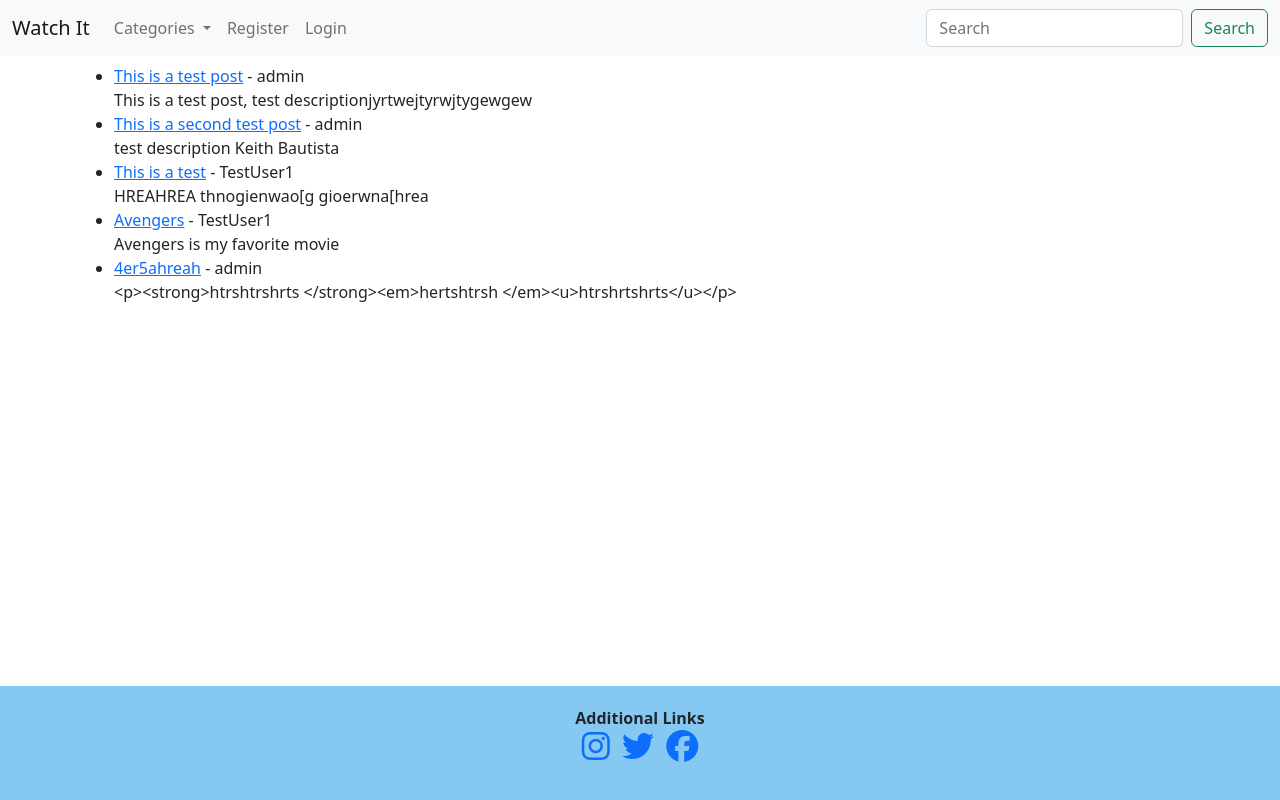
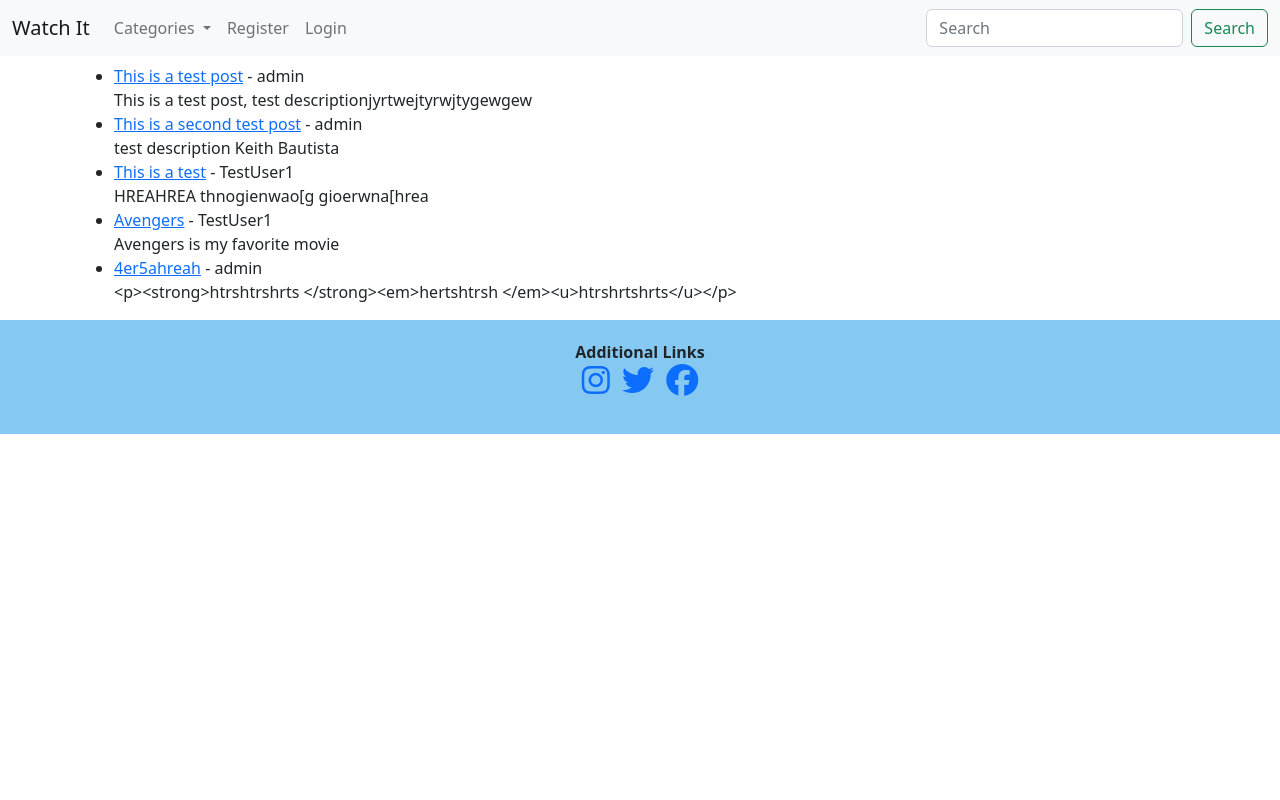
Before and after one commit to KeithBautista/watch-it, a Django app: page /category/Action/ in a window 1280 px wide. Run offline with Django 3.2, Linux system fonts and the light colour scheme; data comes from the database, SQL or seed files in the repository; both versions use the stored data as it was after the commit; some libraries are stand-ins or nearby versions.

Commit message:
added no overflow on page styling

```diff
--- a/watchit/models.py
+++ b/watchit/models.py
@@ -34,7 +34,7 @@ class Post(models.Model):
         """This will allow us to see title and author on admin page"""
 
     def get_absolute_url(self):
-        return reverse('movie-detail', args=(str(self.id)))
+        return reverse('home')
         """self.id is similar to pk, we're asking it to go to itself,
         once the form has been submitted"""
         # This is if you want to return home /return reverse('home')
--- a/watchit/static/style.css
+++ b/watchit/static/style.css
@@ -1,3 +1,8 @@
+
+body {
+	word-wrap: break-word;
+
+}
 
 #section-contact {
 	background-color: rgba(52, 165, 235, .6)!important;
--- a/watchit/templates/base.html
+++ b/watchit/templates/base.html
@@ -71,7 +71,7 @@
     </div>
 
     <!-- Start Contact Section-->
-    <section class="fixed-bottom" id="section-contact">
+    <section id="section-contact">
         <div class="container-fluid">
             <div class="justify-content-center">
 
```
Also changed, not shown: db.sqlite3.
